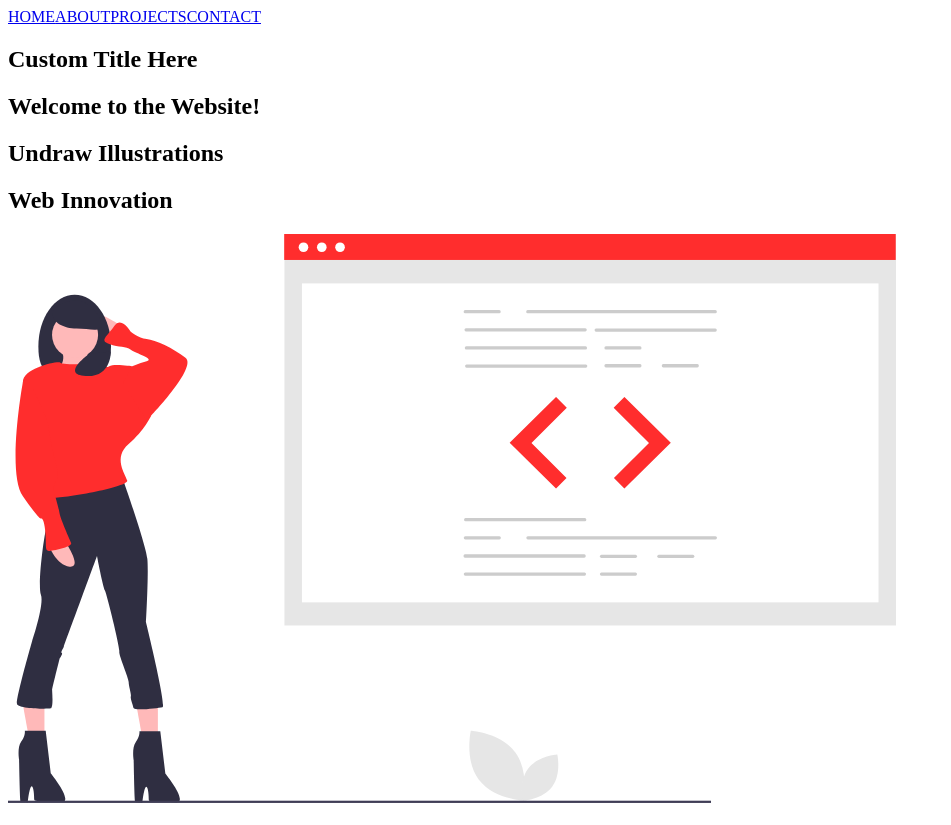
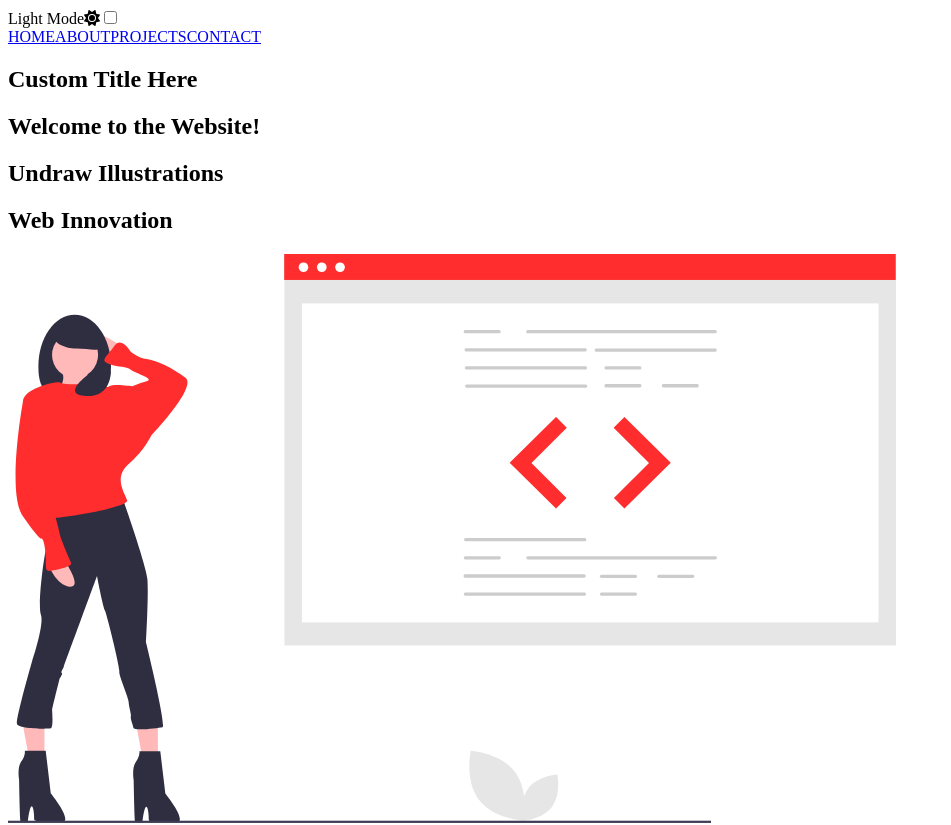
Before and after one commit to Shcoobz/advancedJS_light-dark-mode, a React (Vite) app: page / in a window 1280 px wide. Shown: the top 825 px of the page, without its empty margins (0-951 px from the left). Built offline with nearby package versions, Linux system fonts and the light colour scheme; the HTML template or start-up script is replaced by a standard one.

Commit message:
implemented themeswitch

```diff
--- a/src/App.jsx
+++ b/src/App.jsx
@@ -1,3 +1,4 @@
+import ThemeSwitch from './components/ThemeSwitch';
 import Navbar from './components/Navbar';
 import Home from './components/pages/Home';
 import About from './components/pages/About';
@@ -7,6 +8,7 @@ import Contact from './components/pages/Contact';
 function App() {
   return (
     <div className='App'>
+      <ThemeSwitch />
       <Navbar />
       <Home />
       <About />
--- /dev/null
+++ b/src/components/ThemeSwitch.jsx
@@ -0,0 +1,31 @@
+import { useState, useEffect } from 'react';
+import { FontAwesomeIcon } from '@fortawesome/react-fontawesome';
+import { faMoon, faSun } from '@fortawesome/free-solid-svg-icons';
+
+function ThemeSwitch() {
+  const [isDark, setIsDark] = useState(() => localStorage.getItem('theme') === 'dark');
+
+  useEffect(() => {
+    document.documentElement.setAttribute('data-theme', isDark ? 'dark' : 'light');
+    localStorage.setItem('theme', isDark ? 'dark' : 'light');
+  }, [isDark]);
+
+  const handleToggle = () => {
+    setIsDark(!isDark);
+  };
+
+  return (
+    <div className='theme-switch-wrapper'>
+      <span id='toggle-icon'>
+        <span className='toggle-text'>{isDark ? 'Dark Mode' : 'Light Mode'}</span>
+        <FontAwesomeIcon icon={isDark ? faMoon : faSun} />
+      </span>
+      <label className='theme-switch'>
+        <input type='checkbox' checked={isDark} onChange={handleToggle} />
+        <div className='slider round'></div>
+      </label>
+    </div>
+  );
+}
+
+export default ThemeSwitch;
```
